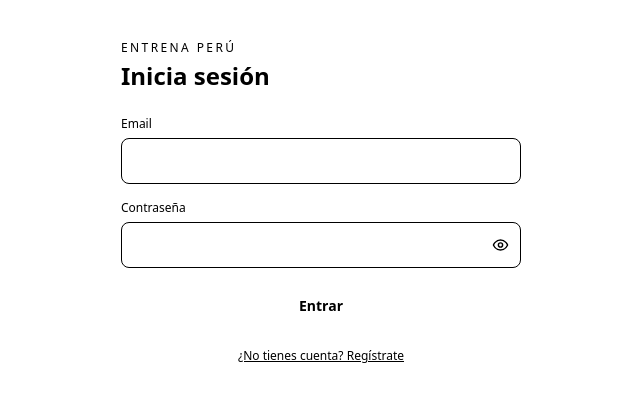
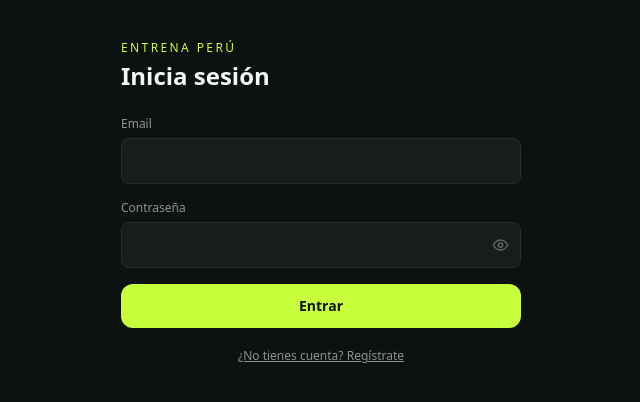
Before and after one commit to Ricardo160317/entrena-peru, a React (Vite) app in the folder client/: page / in a window 1280 px wide. Shown: the top 402 px of the page, without its empty margins (319-959 px from the left). Built offline with nearby package versions, Linux system fonts and the light colour scheme.

Commit message:
Add files via upload

```diff
--- a/client/src/index.css
+++ b/client/src/index.css
@@ -8,21 +8,21 @@ body {
 
 :root {
   /* Neutros: iguales para todos los temas */
-  --bg: var(--bg);
-  --card: var(--card);
-  --border: var(--border);
-  --text: var(--text);
-  --muted: var(--muted);
-  --muted2: var(--muted2);
-  --error: var(--error);
-  --warning: var(--warning);
-  --warning-bg: var(--warning-bg);
+  --bg: #0D1210;
+  --card: #171D1B;
+  --border: #262E2B;
+  --text: #F5F7F6;
+  --muted: #8B948F;
+  --muted2: #5F6864;
+  --error: #EF4444;
+  --warning: #F59E0B;
+  --warning-bg: #2A2313;
   --warning-40: rgba(245, 158, 11, 0.4);
-  --on-accent: var(--bg);
+  --on-accent: #0D1210;
 
   /* Acento: por defecto verde neón */
-  --accent: var(--accent);
-  --accent-hover: var(--accent-hover);
+  --accent: #C8FF3D;
+  --accent-hover: #9FCC2E;
   --accent-10: rgba(200, 255, 61, 0.1);
   --accent-15: rgba(200, 255, 61, 0.15);
   --accent-20: rgba(200, 255, 61, 0.2);
```
